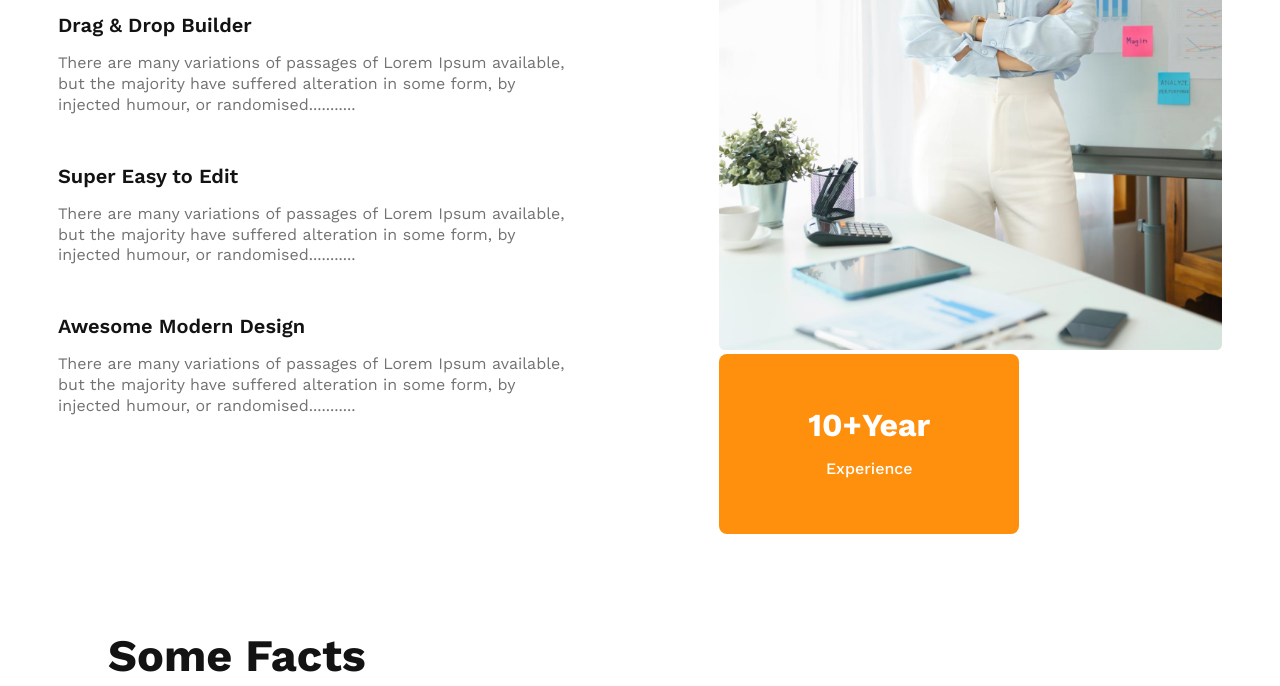
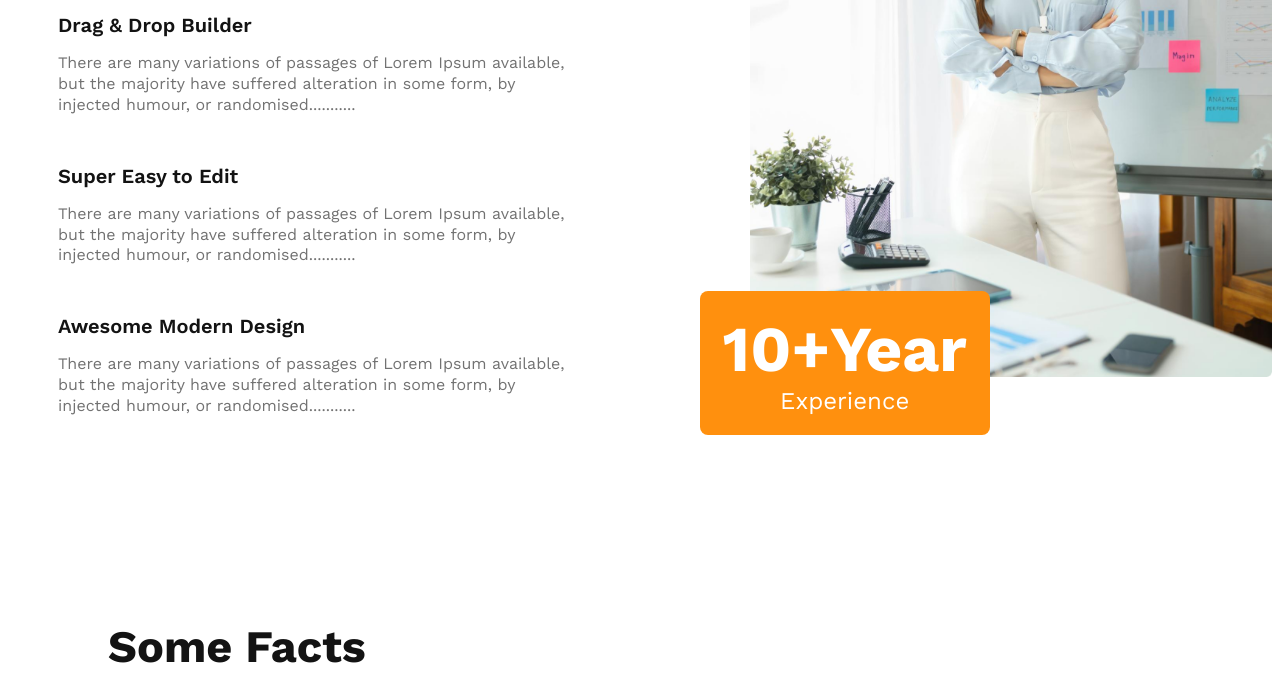
Before and after one commit to omor8243/g3-architects-project, a plain HTML site: page index.html in a window 1280 px wide. Shown: the part 2412-3098 px from the top of the page. Drawn offline with nearby package versions, Linux system fonts and the light colour scheme; a web font is replaced by a local one.

Commit message:
added final update

```diff
--- a/css/style.css
+++ b/css/style.css
@@ -170,36 +170,33 @@
    padding-bottom: 2rem;
  }
 .features-image{
-  position: relative;
+  /* position: relative; */
 }
  .features-image img {
   /* position: absolute; */
+  margin-left: 50px;
    width: 100%
  }
 
  .box-title {
-   width: 300px;
-   height: 180px;
    border-radius: 8px;
    background: #FF900E;
    color: #fff;
-   display: flex;
-   justify-content: center;
+   width: 250px;
    text-align: center;
-   align-items: center;
-   /* position: relative; */
+   padding: 20px;
+   position: relative;
+   bottom: 90px;
  }
 
  .box-title h3 {
-   font-size: 2rem;
+   font-size: 4rem;
    font-weight: 700;
+   margin: 0;
  }
-
- .box-sub-title {
-   color: #FFF;
-   font-size: 1rem;
-   font-weight: 500;
-   /* margin-top: -50px; */
+ .box-title p{
+  font-size: 1.5rem;
+  margin: 0;
  }
 
  /*facts part css*/
@@ -315,9 +312,13 @@
    }
    .box-title{
     margin-top: 20px;
+    bottom: 0;
    }
    .features-con-part-title {
     font-size: 1.5rem;
+   }
+   .features-image img{
+    margin: 0;
    }
 
    .facts-con {
@@ -365,9 +366,13 @@
    }
    .box-title{
     margin-top: 20px;
+    bottom: 0;
    }
    .features-con-part-title {
     font-size: 1.5rem;
+   }
+   .features-image img{
+    margin: 0;
    }
 
    .facts-con {
--- a/index.html
+++ b/index.html
@@ -72,7 +72,8 @@
       <div class="features-image">
         <img src="./images/architect.png" alt="">
           <div class="box-title">
-            <h3>10+Year <br> <span class="box-sub-title">Experience</span></h3>
+            <h3>10+Year</h3>
+            <p>Experience</p>
           </div>
       </div>
     </div>
```
